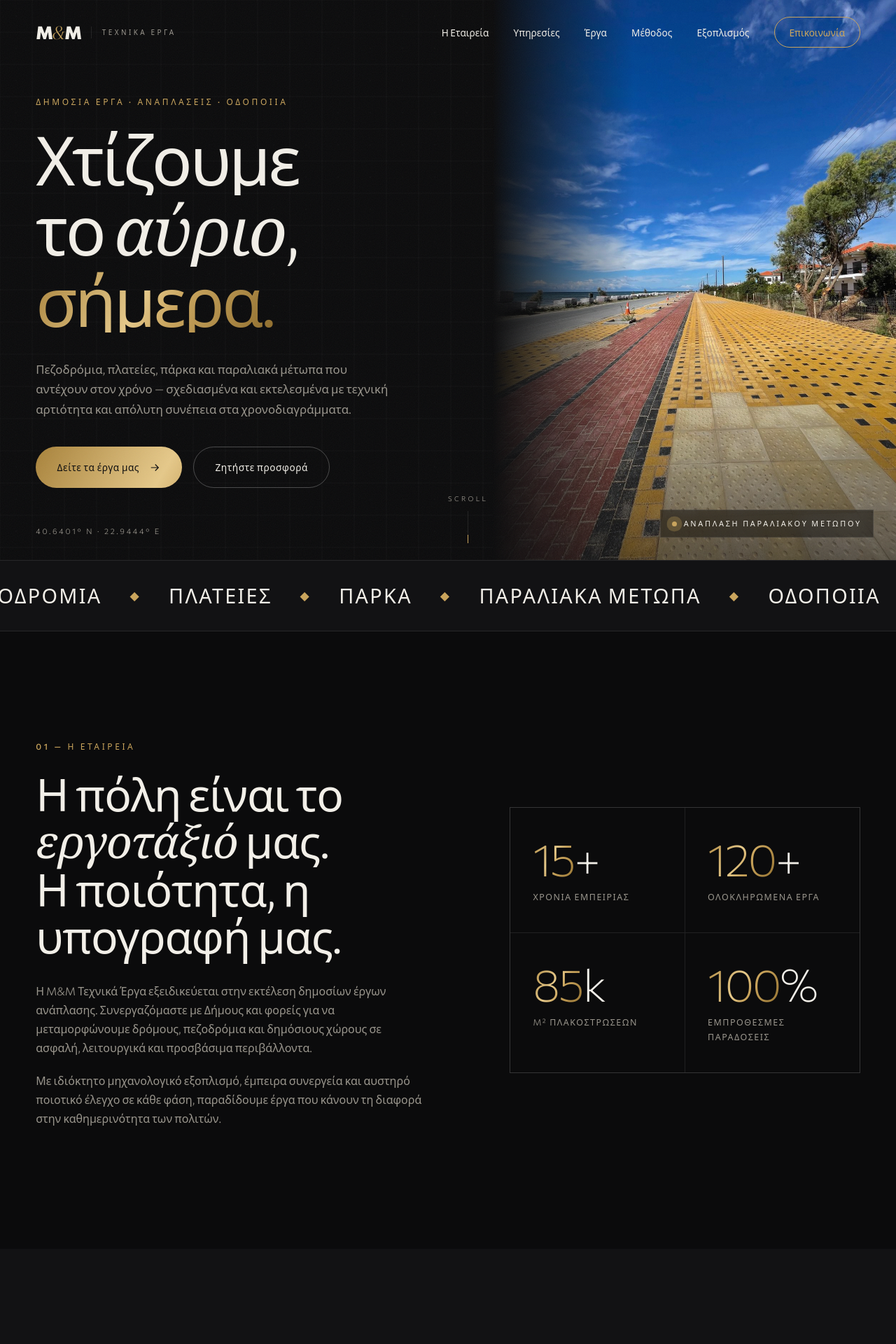
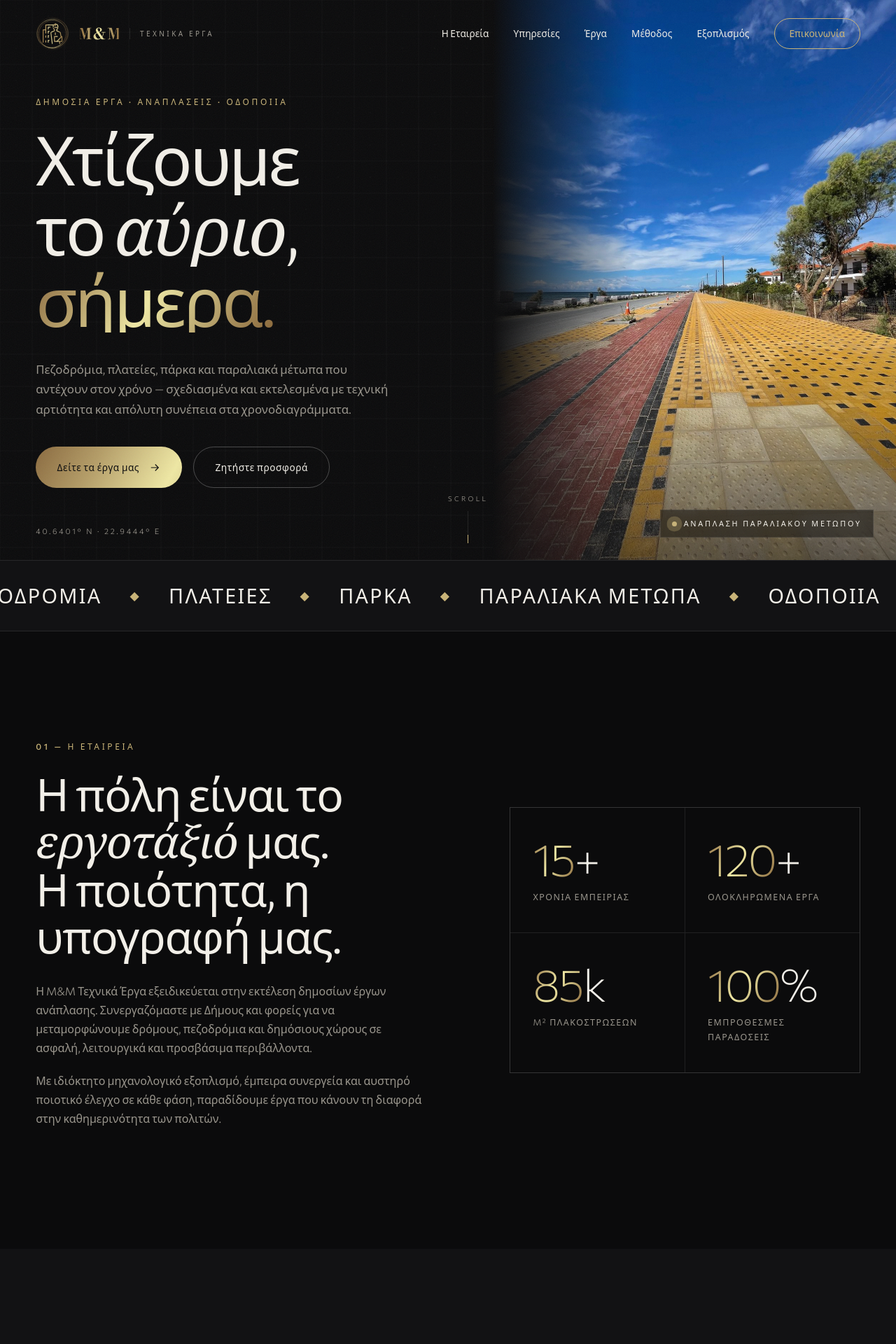
Before and after one commit to andreas2121mara/mminfrastructure, a PHP site: page / in a window 1280 px wide. Shown: the top 1920 px of the page at 70% size. Run offline with PHP 8.4, Linux system fonts and the light colour scheme.

Commit message:
version1.1

```diff
--- a/css/style.css
+++ b/css/style.css
@@ -1,7 +1,8 @@
 /* =========================================================
    M&M ΤΕΧΝΙΚΑ ΕΡΓΑ — Κεντρικό stylesheet
    👉 Τα χρώματα του brand είναι στις μεταβλητές παρακάτω.
-      Όταν έρθει το λογότυπο, αλλάζουμε μόνο αυτές.
+      Το χρυσό πάρθηκε από το λογότυπο: μπρονζέ στις άκρες,
+      ανοιχτό «σαμπανί» στο κέντρο.
    ========================================================= */
 :root {
   --bg: #0b0b0c;
@@ -10,9 +11,10 @@
   --line: rgba(255, 255, 255, 0.09);
   --text: #f2efe8;
   --muted: #9a968d;
-  --gold: #c9a45c;
-  --gold-2: #e6c98a;
-  --gold-grad: linear-gradient(120deg, #a8823a 0%, #e6c98a 45%, #c9a45c 60%, #8f6d2c 100%);
+  --gold: #c8b378;
+  --gold-rgb: 200, 179, 120; /* το ίδιο με το --gold, για διάφανες αποχρώσεις: rgba(var(--gold-rgb), .5) */
+  --gold-2: #efe7a3;
+  --gold-grad: linear-gradient(120deg, #8a6a3f 0%, #b59e68 22%, #efe8a4 48%, #d6ca8c 60%, #a88e5a 82%, #8a683a 100%);
   --font: "Commissioner", system-ui, sans-serif;
   --serif: "Noto Serif Display", Georgia, serif;
   --ease: cubic-bezier(0.22, 1, 0.36, 1);
@@ -61,17 +63,17 @@ body::after {
   clip-path: inset(0 0 0 0);
 }
 .preloader.done { clip-path: inset(0 0 100% 0); }
-.preloader__mark { font-size: clamp(3rem, 10vw, 6rem); font-weight: 700; letter-spacing: -.04em; }
-.preloader__mark span { font-family: var(--serif); font-style: italic; font-weight: 300; color: var(--gold); }
+.preloader__logo { width: clamp(140px, 26vw, 210px); height: auto; animation: logoIn 1.2s var(--ease) both; }
+@keyframes logoIn { from { opacity: 0; transform: translateY(12px) scale(.96); } to { opacity: 1; transform: none; } }
 .preloader__bar { width: 220px; height: 1px; background: var(--line); overflow: hidden; }
 .preloader__bar span { display: block; height: 100%; width: 0; background: var(--gold-grad); transition: width .2s linear; }
 .preloader__pct { font-size: .75rem; letter-spacing: .3em; color: var(--muted); font-variant-numeric: tabular-nums; }
 
 /* ---------- Cursor ---------- */
 .cursor, .cursor-dot { position: fixed; top: 0; left: 0; pointer-events: none; z-index: 9999; border-radius: 50%; transform: translate(-50%, -50%); }
-.cursor { width: 38px; height: 38px; border: 1px solid rgba(201, 164, 92, .6); transition: width .35s var(--ease), height .35s var(--ease), background .35s; }
+.cursor { width: 38px; height: 38px; border: 1px solid rgba(var(--gold-rgb), .6); transition: width .35s var(--ease), height .35s var(--ease), background .35s; }
 .cursor-dot { width: 5px; height: 5px; background: var(--gold); }
-.cursor.hover { width: 72px; height: 72px; background: rgba(201, 164, 92, .1); }
+.cursor.hover { width: 72px; height: 72px; background: rgba(var(--gold-rgb), .1); }
 .cursor.view::after { content: "VIEW"; position: absolute; inset: 0; display: grid; place-items: center; font-size: .6rem; letter-spacing: .2em; color: var(--gold); }
 @media (hover: none) { .cursor, .cursor-dot { display: none; } }
 
@@ -86,10 +88,14 @@ body::after {
 }
 .header.scrolled { padding: .9rem var(--pad); background: rgba(11, 11, 12, .72); backdrop-filter: blur(18px); border-bottom: 1px solid var(--line); }
 .header.hide { transform: translateY(-100%); }
-.brand { display: flex; align-items: center; gap: .9rem; }
-.brand img { height: 44px; width: auto; }
-.brand__mark { font-weight: 800; font-size: 1.6rem; letter-spacing: -.04em; }
-.brand__mark em { font-family: var(--serif); font-weight: 300; color: var(--gold); }
+.brand { display: flex; align-items: center; gap: .75rem; }
+.brand img { width: auto; transition: height .5s var(--ease); }
+.brand__emblem { height: 48px; }
+.brand__word { height: 20px; }
+.header.scrolled .brand__emblem { height: 40px; }
+.header.scrolled .brand__word { height: 17px; }
+.brand--footer .brand__emblem { height: 40px; }
+.brand--footer .brand__word { height: 17px; }
 .brand__text { font-size: .62rem; letter-spacing: .35em; color: var(--muted); border-left: 1px solid var(--line); padding-left: .9rem; }
 .nav { display: flex; gap: 2.2rem; align-items: center; font-size: .85rem; }
 .nav a { position: relative; display: inline-block; }
@@ -149,7 +155,7 @@ body::after {
 .hero__media::before { content: ""; position: absolute; inset: 0; z-index: 1; background: linear-gradient(90deg, var(--bg) 0%, transparent 35%), linear-gradient(0deg, rgba(11,11,12,.6), transparent 40%); }
 .hero__media-tag { position: absolute; z-index: 2; bottom: 2rem; right: 2rem; font-size: .68rem; letter-spacing: .25em; display: flex; align-items: center; gap: .6rem; background: rgba(0,0,0,.45); backdrop-filter: blur(10px); padding: .6rem 1rem; border: 1px solid var(--line); }
 .dot { width: 7px; height: 7px; border-radius: 50%; background: var(--gold); box-shadow: 0 0 0 0 var(--gold); animation: pulse 2s infinite; }
-@keyframes pulse { 70% { box-shadow: 0 0 0 10px rgba(201,164,92,0); } 100% { box-shadow: 0 0 0 0 rgba(201,164,92,0); } }
+@keyframes pulse { 70% { box-shadow: 0 0 0 10px rgba(var(--gold-rgb), 0); } 100% { box-shadow: 0 0 0 0 rgba(var(--gold-rgb), 0); } }
 .hero__coords { position: absolute; left: var(--pad); bottom: 2rem; z-index: 2; font-size: .68rem; letter-spacing: .25em; color: var(--muted); font-variant-numeric: tabular-nums; }
 .hero__scroll { position: absolute; left: 50%; bottom: 1.5rem; z-index: 3; display: flex; flex-direction: column; align-items: center; gap: .6rem; font-size: .6rem; letter-spacing: .35em; color: var(--muted); }
 .hero__scroll i { width: 1px; height: 46px; background: var(--line); position: relative; overflow: hidden; }
@@ -190,8 +196,8 @@ body::after {
   position: relative; padding: 2.6rem 2.2rem; border: 1px solid var(--line); background: var(--bg); overflow: hidden;
   transition: border-color .4s, transform .2s; transform-style: preserve-3d;
 }
-.service::before { content: ""; position: absolute; inset: 0; background: radial-gradient(500px circle at var(--mx, 50%) var(--my, 50%), rgba(201,164,92,.13), transparent 40%); opacity: 0; transition: opacity .4s; }
-.service:hover { border-color: rgba(201,164,92,.4); }
+.service::before { content: ""; position: absolute; inset: 0; background: radial-gradient(500px circle at var(--mx, 50%) var(--my, 50%), rgba(var(--gold-rgb), .13), transparent 40%); opacity: 0; transition: opacity .4s; }
+.service:hover { border-color: rgba(var(--gold-rgb), .4); }
 .service:hover::before { opacity: 1; }
 .service__icon svg { width: 46px; height: 46px; fill: none; stroke: var(--gold); stroke-width: 1.2; margin-bottom: 2rem; }
 .service__no { position: absolute; top: 2rem; right: 2rem; font-size: .75rem; color: var(--muted); letter-spacing: .2em; }
--- a/index.html
+++ b/index.html
@@ -13,7 +13,9 @@
   <meta property="og:image" content="assets/images/promenade-seaside.jpg" />
   <meta property="og:type" content="website" />
 
+  <link rel="icon" href="assets/logo/favicon.png" type="image/png" sizes="64x64" />
   <link rel="icon" href="assets/logo/favicon.svg" type="image/svg+xml" />
+  <link rel="apple-touch-icon" href="assets/logo/apple-touch-icon.png" />
 
   <!-- Γραμματοσειρές με υποστήριξη ελληνικών -->
   <link rel="preconnect" href="https://fonts.googleapis.com" />
@@ -26,7 +28,7 @@
 
   <!-- ====== PRELOADER ====== -->
   <div class="preloader" id="preloader">
-    <div class="preloader__mark">M<span>&amp;</span>M</div>
+    <img class="preloader__logo" src="assets/logo/logo.svg" alt="M&amp;M Τεχνικά Έργα" width="472" height="512" />
     <div class="preloader__bar"><span id="preloaderBar"></span></div>
     <div class="preloader__pct" id="preloaderPct">000</div>
   </div>
@@ -40,9 +42,9 @@
 
   <!-- ====== HEADER ====== -->
   <header class="header" id="header">
-    <a href="#top" class="brand" aria-label="Αρχική">
-      <!-- 👉 Όταν έχεις το λογότυπο: βάλε το αρχείο στο assets/logo/ και άλλαξε αυτό σε <img src="assets/logo/logo.svg" alt="M&M"> -->
-      <span class="brand__mark">M<em>&amp;</em>M</span>
+    <a href="#top" class="brand" aria-label="M&amp;M Τεχνικά Έργα — Αρχική">
+      <img class="brand__emblem" src="assets/logo/logo-mark.svg" alt="" width="314" height="318" />
+      <img class="brand__word" src="assets/logo/logo-wordmark.svg" alt="M&amp;M" width="472" height="152" />
       <span class="brand__text">ΤΕΧΝΙΚΑ ΕΡΓΑ</span>
     </a>
     <nav class="nav" id="nav">
@@ -311,7 +313,10 @@
   <!-- ====== FOOTER ====== -->
   <footer class="footer">
     <div class="container footer__inner">
-      <span class="brand__mark">M<em>&amp;</em>M</span>
+      <div class="brand brand--footer">
+        <img class="brand__emblem" src="assets/logo/logo-mark.svg" alt="" width="314" height="318" />
+        <img class="brand__word" src="assets/logo/logo-wordmark.svg" alt="M&amp;M" width="472" height="152" />
+      </div>
       <p>© <span id="year"></span> M&amp;M Τεχνικά Έργα. Με επιφύλαξη παντός δικαιώματος.</p>
       <a href="#top" class="footer__top" data-magnetic>↑ Αρχή</a>
     </div>
--- a/js/main.js
+++ b/js/main.js
@@ -202,6 +202,7 @@
     resize(); addEventListener("resize", resize);
     cv.parentElement.addEventListener("mousemove", (e) => { const r = cv.getBoundingClientRect(); mouse.x = e.clientX - r.left; mouse.y = e.clientY - r.top; });
     cv.parentElement.addEventListener("mouseleave", () => (mouse.x = mouse.y = -999));
+    const GOLD = getComputedStyle(document.documentElement).getPropertyValue("--gold-rgb").trim() || "200,179,120";
     let t = 0;
     (function draw() {
       t += 0.006;
@@ -219,12 +220,12 @@
         const wave = (Math.sin(p.x * 0.01 + p.y * 0.008 + t * 3) + 1) / 2;
         const a = 0.06 + wave * 0.08 + near * 0.8;
         const s = 1 + near * 2.5;
-        ctx.fillStyle = near > 0.05 ? `rgba(201,164,92,${a})` : `rgba(255,255,255,${a * 0.6})`;
+        ctx.fillStyle = near > 0.05 ? `rgba(${GOLD},${a})` : `rgba(255,255,255,${a * 0.6})`;
         ctx.fillRect(p.x - s / 2, p.y - s / 2, s, s);
       }
       // σταυρόνημα «χωροβάτη» στο ποντίκι
       if (mouse.x > 0) {
-        ctx.strokeStyle = "rgba(201,164,92,0.25)";
+        ctx.strokeStyle = `rgba(${GOLD},0.25)`;
         ctx.beginPath(); ctx.moveTo(mouse.x, 0); ctx.lineTo(mouse.x, h); ctx.moveTo(0, mouse.y); ctx.lineTo(w, mouse.y); ctx.stroke();
       }
       requestAnimationFrame(draw);
```
Also changed, not shown: README.md, assets/logo/README.txt, assets/logo/apple-touch-icon.png (added), assets/logo/favicon.png (added), assets/logo/favicon.svg, assets/logo/logo-mark.svg (added), assets/logo/logo-original.jpg (added), assets/logo/logo-wordmark.svg (added), assets/logo/logo.svg (added).
